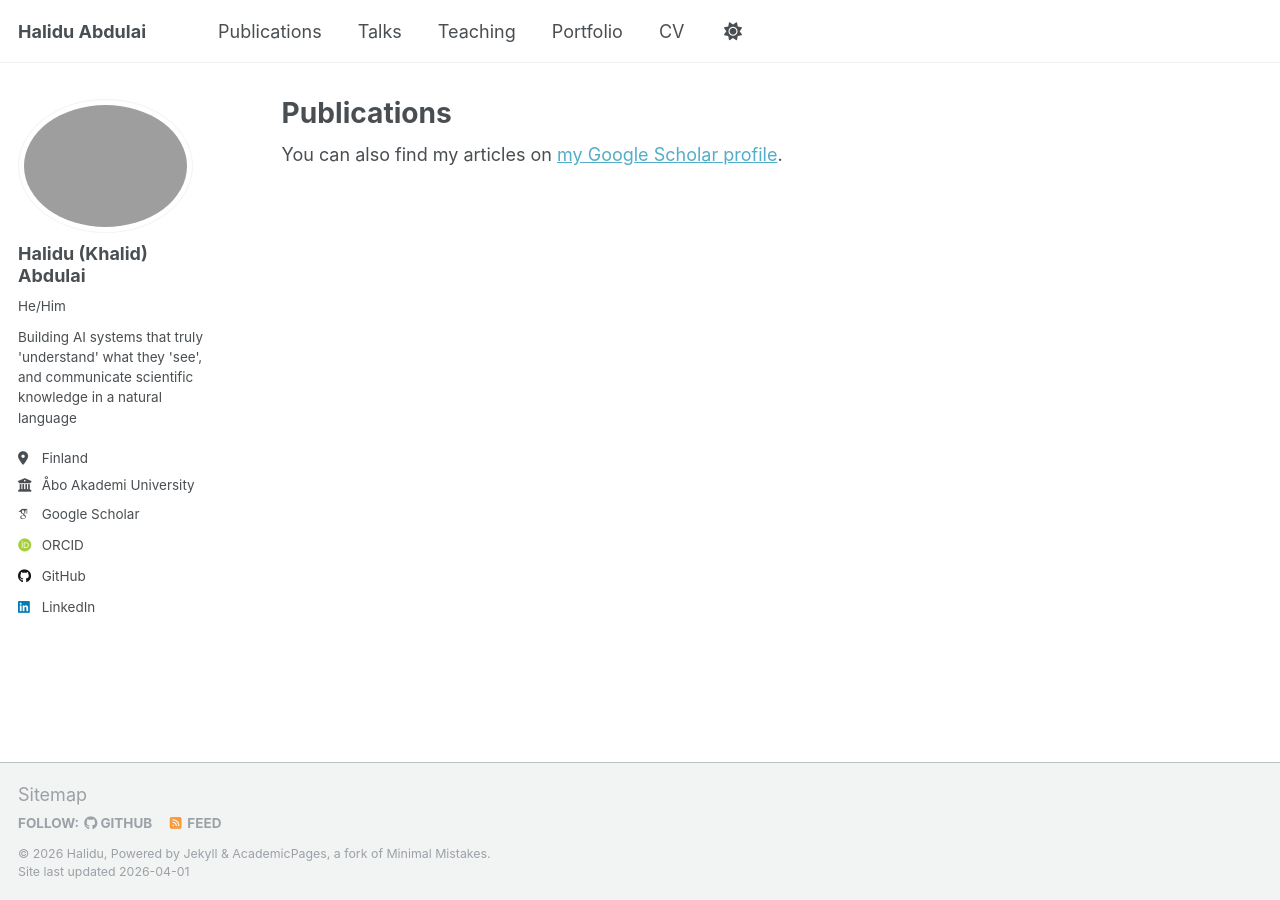
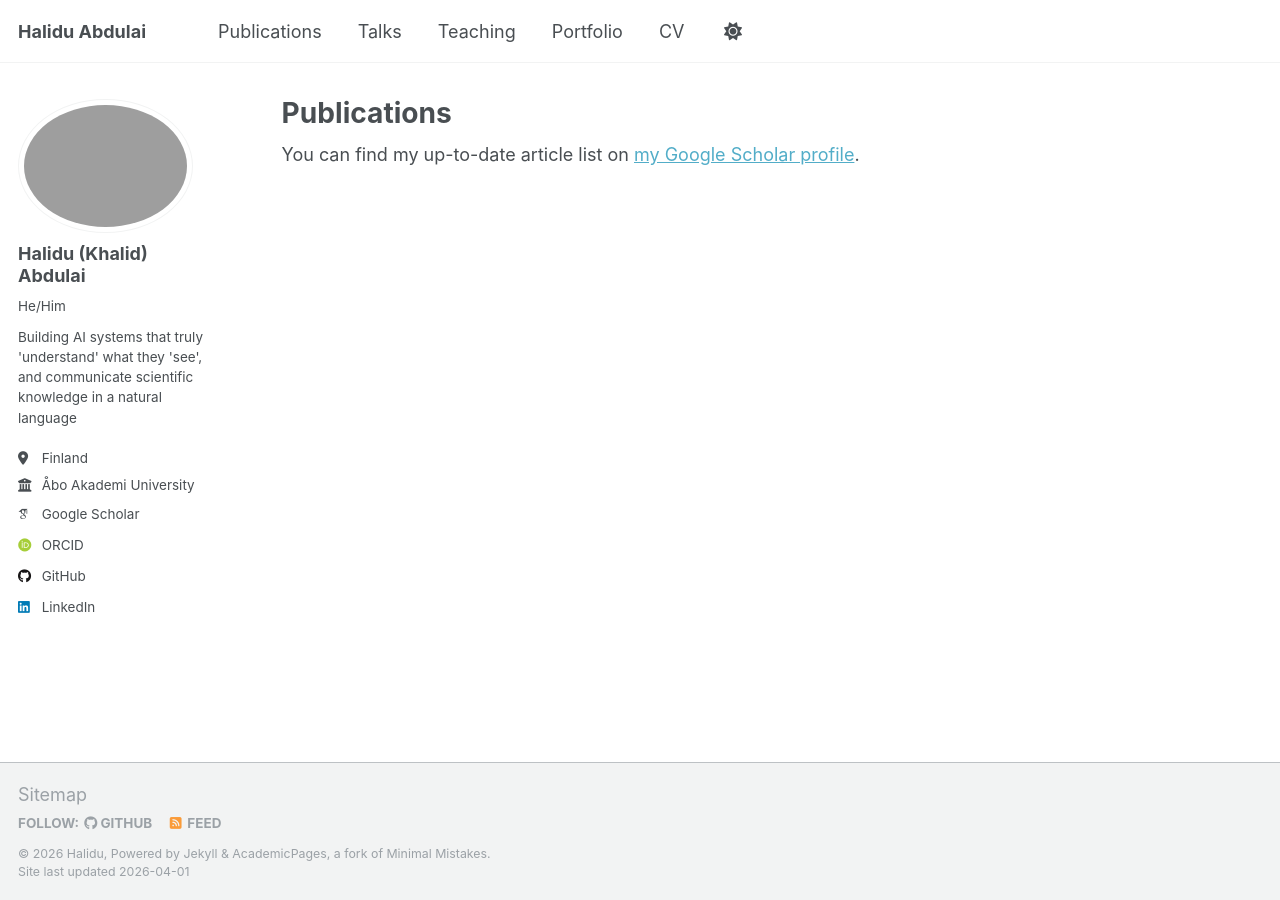
Before and after one commit to abdulaihalidu/abdulaihalidu.github.io, a Jekyll site: the page built from _pages/publications.html, in a window 1280 px wide. Built offline with Jekyll 4.4.1, drawn with Linux system fonts in a browser that asks for light colours; some web fonts are replaced; a script that is not in the unit is left out.

Commit message:
Update Google Scholar profile message for clarity

```diff
--- a/_pages/publications.html
+++ b/_pages/publications.html
@@ -6,7 +6,7 @@
 ---
 
 {% if site.author.googlescholar %}
-  <div class="wordwrap">You can also find my articles on <a href="{{site.author.googlescholar}}">my Google Scholar profile</a>.</div>
+  <div class="wordwrap">You can find my up-to-date article list on <a href="{{site.author.googlescholar}}">my Google Scholar profile</a>.</div>
 {% endif %}
 
 {% include base_path %}
```
